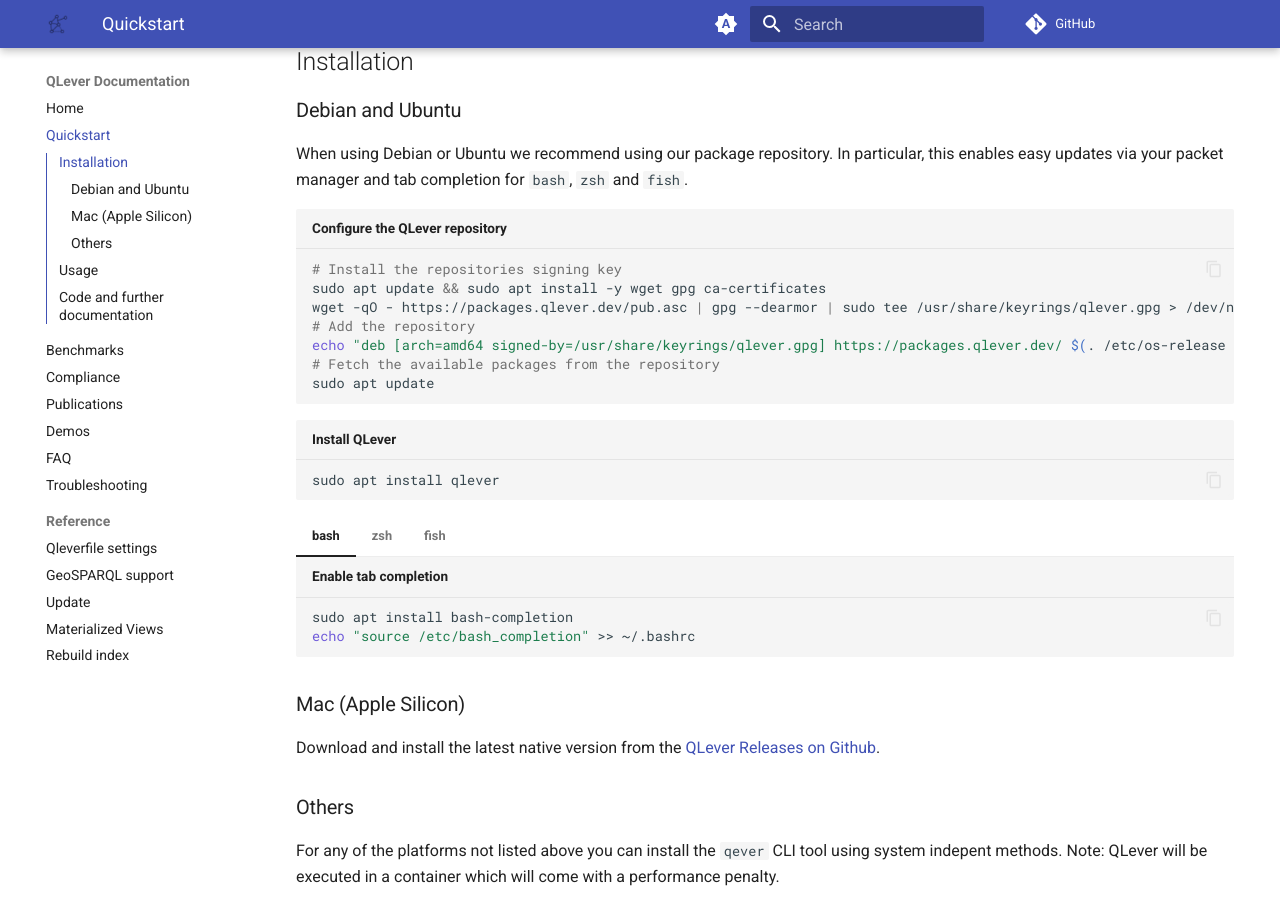
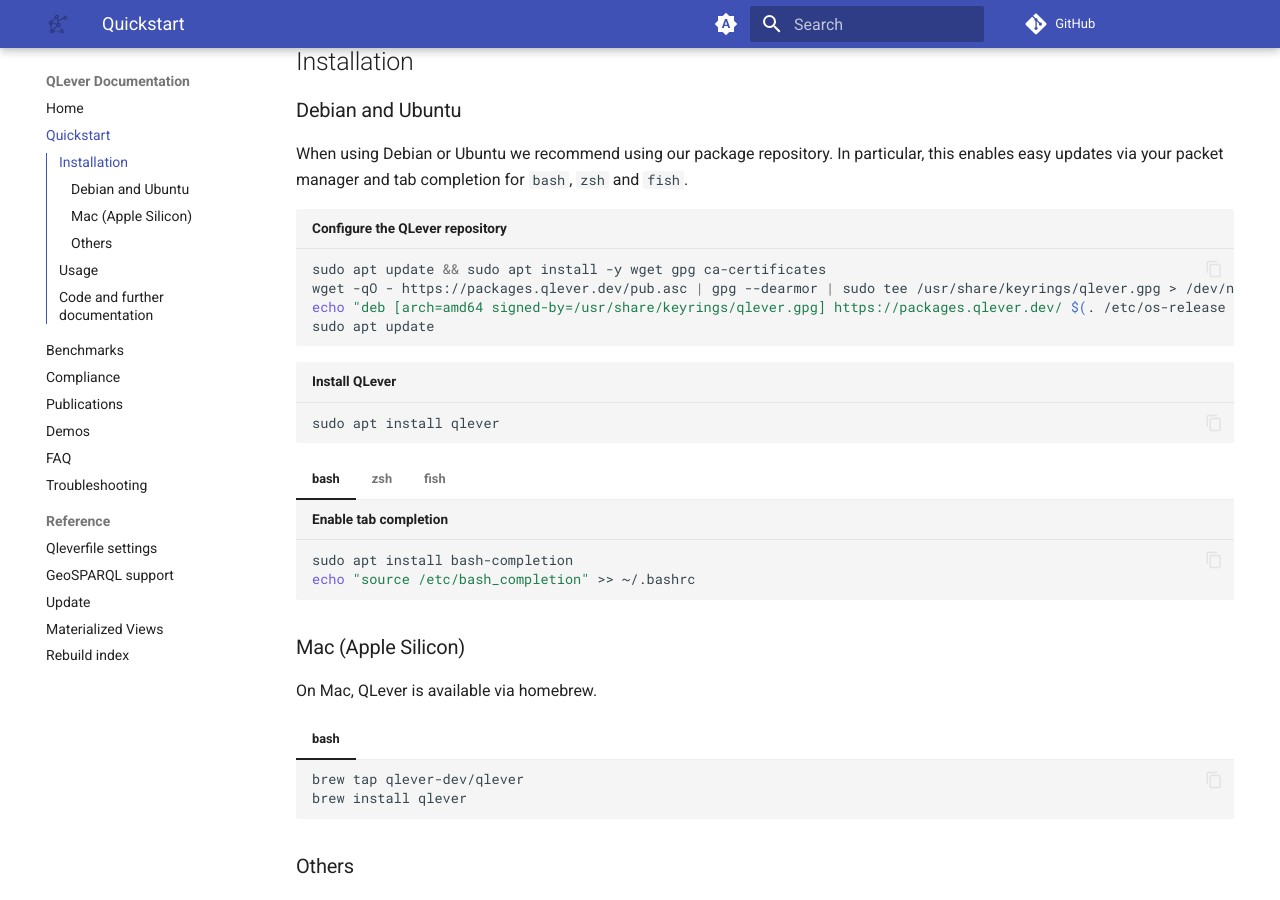
Before and after one commit to qlever-dev/qlever-docs, an MkDocs documentation site: the page built from docs/quickstart.md, in a window 1280 px wide and 900 px high, scrolled down 252 px. Built offline with MkDocs 1.6.1 and Material for MkDocs 9.7.7, drawn with Linux system fonts in a browser that asks for light colours; plug-ins that fetch from the network failed and are left out; comment, search, counter and statistics services are not loaded; the version menu is left out.

Commit message:
Add preliminary section for Mac

````diff
--- a/docs/quickstart.md
+++ b/docs/quickstart.md
@@ -12,12 +12,9 @@ need to use QLever. [See here for a complete reference of all the possible setti
 When using Debian or Ubuntu we recommend using our package repository. In particular, this enables easy updates via your packet manager and tab completion for `bash`, `zsh` and `fish`.
 
 ```bash title="Configure the QLever repository"
-# Install the repositories signing key
 sudo apt update && sudo apt install -y wget gpg ca-certificates
 wget -qO - https://packages.qlever.dev/pub.asc | gpg --dearmor | sudo tee /usr/share/keyrings/qlever.gpg > /dev/null
-# Add the repository
 echo "deb [arch=amd64 signed-by=/usr/share/keyrings/qlever.gpg] https://packages.qlever.dev/ $(. /etc/os-release && echo "$VERSION_CODENAME") main" | sudo tee /etc/apt/sources.list.d/qlever.list
-# Fetch the available packages from the repository
 sudo apt update
 ```
 
@@ -41,7 +38,14 @@ sudo apt install qlever
 
 ### Mac (Apple Silicon)
 
-Download and install the latest native version from the [QLever Releases on Github](https://github.com/ad-freiburg/qlever/releases).
+On Mac, QLever is available via homebrew.
+
+=== "bash"
+    ```bash
+    brew tap qlever-dev/qlever
+    brew install qlever
+    ```
+
 
 ### Others
 
````
